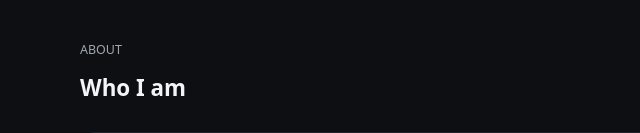
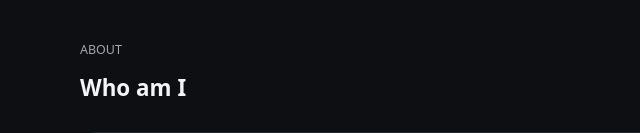
Before and after one commit to KOlCIqwq/kolciqwq.github.io, a plain HTML site: page index.html in a window 1280 px wide. Shown: the part 619-752 px from the top of the page, 0-640 px from the left. Drawn offline with nearby package versions, Linux system fonts and the light colour scheme.

Commit message:
typo error

```diff
--- a/index.html
+++ b/index.html
@@ -122,7 +122,7 @@
         <div class="container">
             <div class="section-header">
                 <div class="eyebrow">About</div>
-                <h2>Who I am</h2>
+                <h2>Who am I</h2>
             </div>
             <div class="card" data-reveal>
                 <div class="card-header">
```
